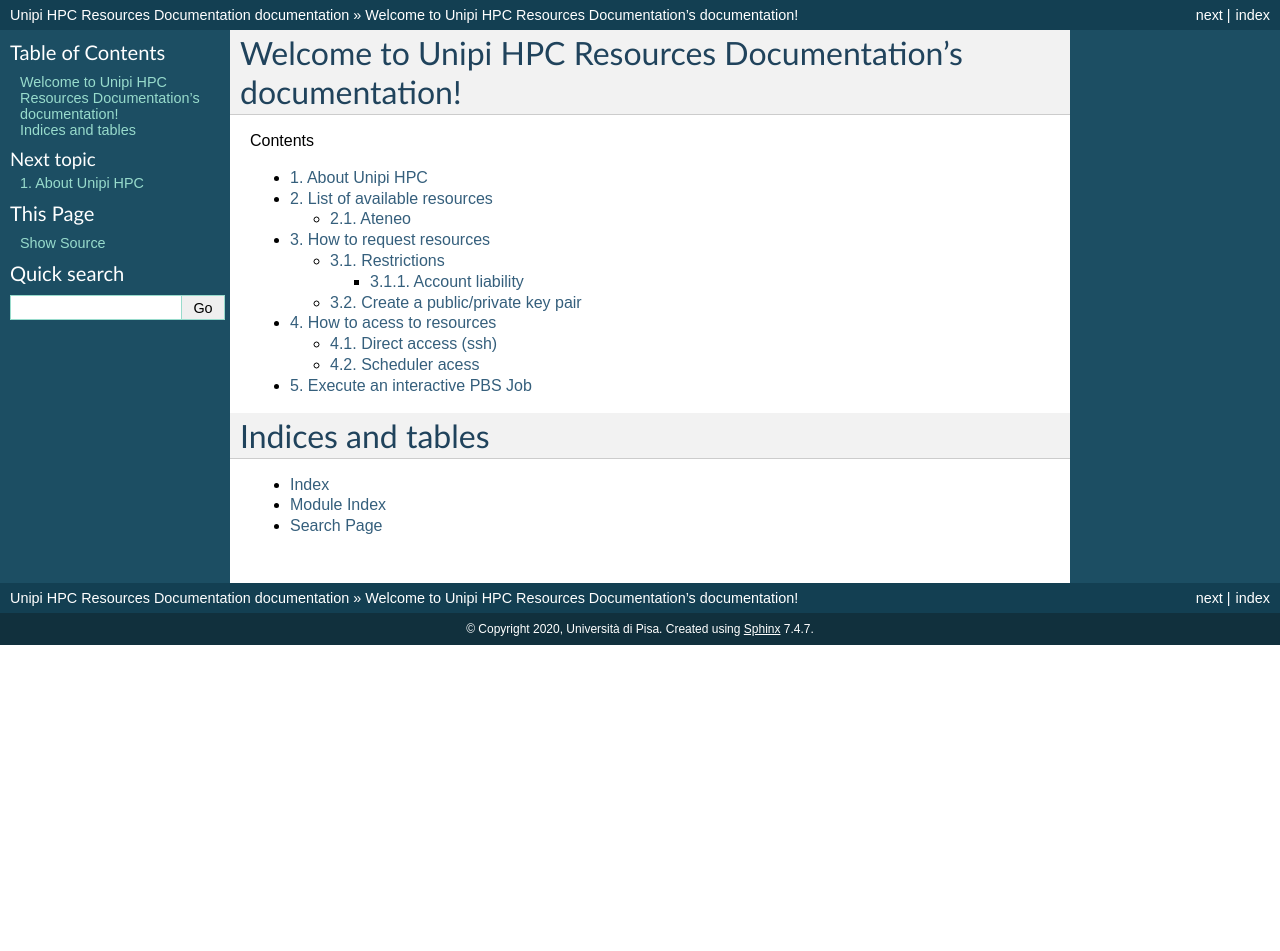
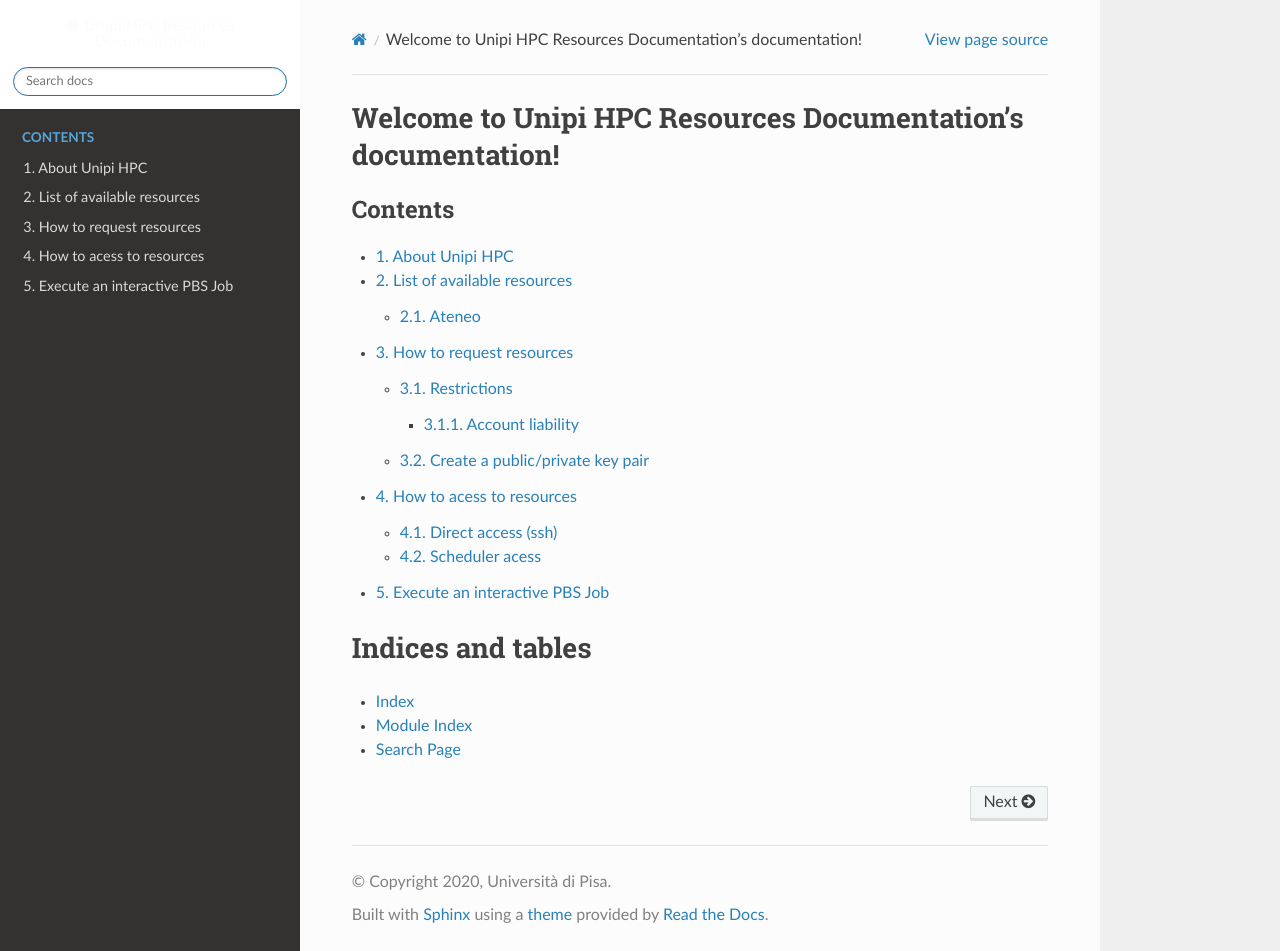
Before and after one commit to Unipisa/hpc, a Sphinx documentation site: the page built from source/index.rst, in a window 1280 px wide and 951 px high. Built offline with Sphinx 7.4.7 and the Read the Docs theme 2.0.0, drawn with Linux system fonts in a browser that asks for light colours.

Commit message:
html theme

```diff
--- a/source/conf.py
+++ b/source/conf.py
@@ -69,8 +69,25 @@ pygments_style = None
 # a list of builtin themes.
 #
 #html_theme = 'alabaster'
+#html_theme = 'classic'
+html_theme = "sphinx_rtd_theme"
 
-html_theme = 'classic'
+html_theme_options = {
+    'canonical_url': '',
+    'analytics_id': 'G-QZRDMSZ79J',  #  Provided by Google in your dashboard
+    'logo_only': False,
+    'display_version': True,
+    'prev_next_buttons_location': 'bottom',
+    'style_external_links': False,
+    'vcs_pageview_mode': '',
+    'style_nav_header_background': 'white',
+    # Toc options
+    'collapse_navigation': True,
+    'sticky_navigation': True,
+    'navigation_depth': 4,
+    'includehidden': True,
+    'titles_only': False
+}
 
 # Add any paths that contain custom static files (such as style sheets) here,
 # relative to this directory. They are copied after the builtin static files,
```
